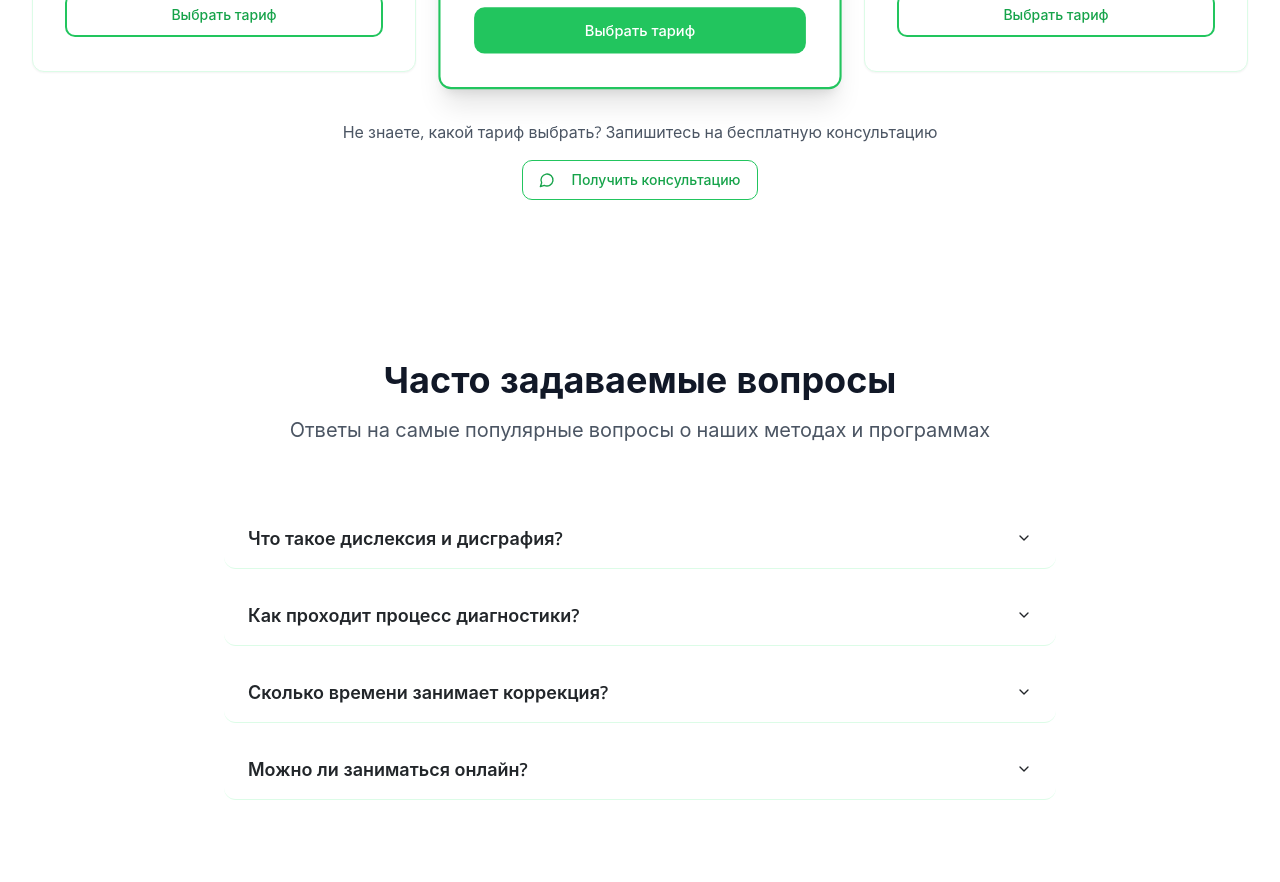
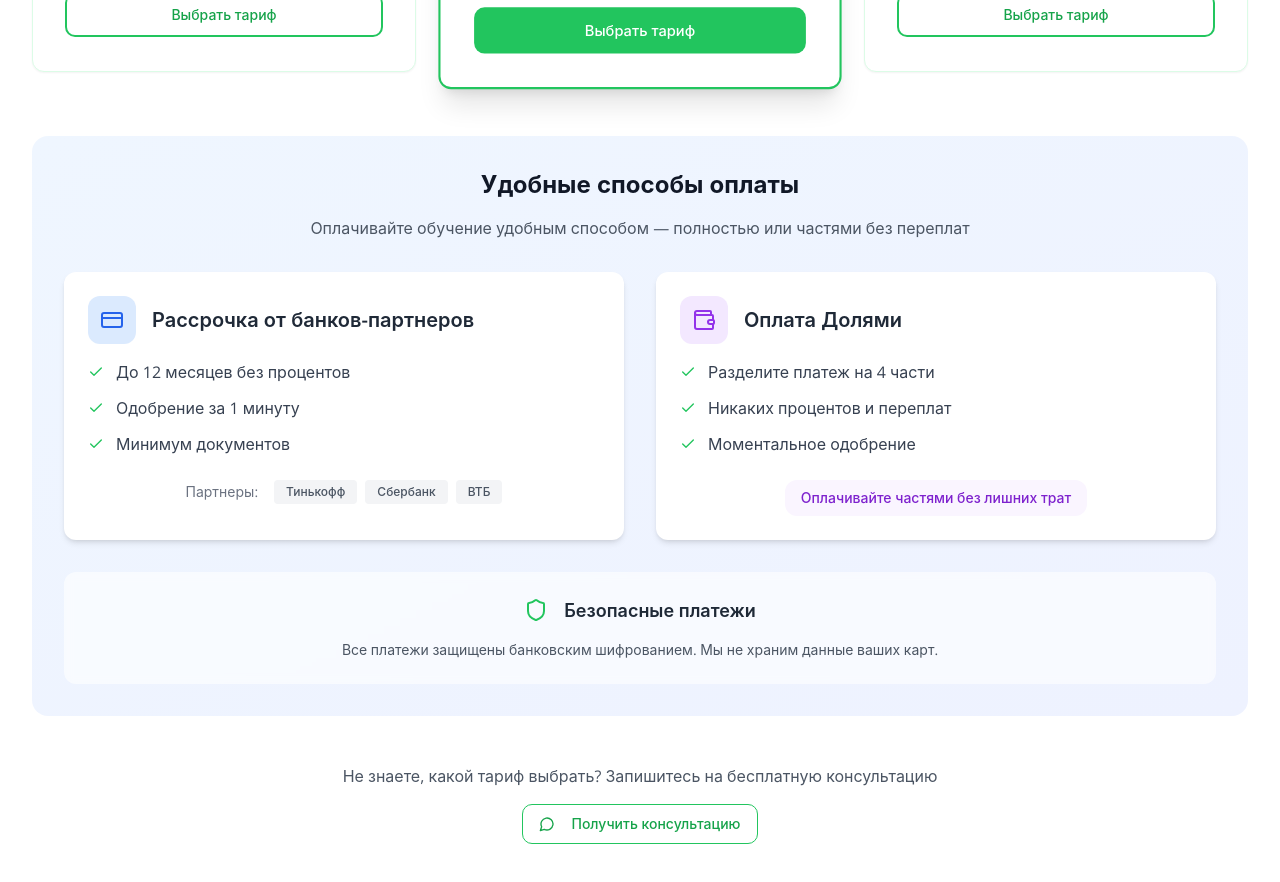
Before and after one commit to logoterria-oss/lineaschool-initiative, a React (Vite) app: page / in a window 1280 px wide. Shown: the part 7300-8182 px from the top of the page. Built offline with nearby package versions, Linux system fonts and the light colour scheme.

Commit message:
feat: добавить варианты оплаты в блок стоимости

```diff
--- a/src/components/PricingSection.tsx
+++ b/src/components/PricingSection.tsx
@@ -140,6 +140,87 @@ export default function PricingSection() {
           ))}
         </div>
 
+        {/* Payment Options */}
+        <div className="mt-16 bg-gradient-to-br from-blue-50 to-indigo-50 rounded-2xl p-8">
+          <div className="text-center mb-8">
+            <h3 className="text-2xl font-bold text-gray-900 mb-4">Удобные способы оплаты</h3>
+            <p className="text-gray-600 max-w-2xl mx-auto">
+              Оплачивайте обучение удобным способом — полностью или частями без переплат
+            </p>
+          </div>
+
+          <div className="grid md:grid-cols-2 gap-8">
+            <div className="bg-white rounded-xl p-6 shadow-md">
+              <div className="flex items-center mb-4">
+                <div className="w-12 h-12 bg-blue-100 rounded-xl flex items-center justify-center mr-4">
+                  <Icon name="CreditCard" size={24} className="text-blue-600" />
+                </div>
+                <h4 className="text-xl font-semibold text-gray-800">Рассрочка от банков-партнеров</h4>
+              </div>
+              <ul className="space-y-3 mb-6">
+                <li className="flex items-center text-gray-700">
+                  <Icon name="Check" size={16} className="text-green-500 mr-3 flex-shrink-0" />
+                  <span>До 12 месяцев без процентов</span>
+                </li>
+                <li className="flex items-center text-gray-700">
+                  <Icon name="Check" size={16} className="text-green-500 mr-3 flex-shrink-0" />
+                  <span>Одобрение за 1 минуту</span>
+                </li>
+                <li className="flex items-center text-gray-700">
+                  <Icon name="Check" size={16} className="text-green-500 mr-3 flex-shrink-0" />
+                  <span>Минимум документов</span>
+                </li>
+              </ul>
+              <div className="flex items-center justify-center space-x-4">
+                <div className="text-sm text-gray-500">Партнеры:</div>
+                <div className="flex space-x-2">
+                  <div className="px-3 py-1 bg-gray-100 rounded text-xs font-medium text-gray-600">Тинькофф</div>
+                  <div className="px-3 py-1 bg-gray-100 rounded text-xs font-medium text-gray-600">Сбербанк</div>
+                  <div className="px-3 py-1 bg-gray-100 rounded text-xs font-medium text-gray-600">ВТБ</div>
+                </div>
+              </div>
+            </div>
+
+            <div className="bg-white rounded-xl p-6 shadow-md">
+              <div className="flex items-center mb-4">
+                <div className="w-12 h-12 bg-purple-100 rounded-xl flex items-center justify-center mr-4">
+                  <Icon name="Wallet" size={24} className="text-purple-600" />
+                </div>
+                <h4 className="text-xl font-semibold text-gray-800">Оплата Долями</h4>
+              </div>
+              <ul className="space-y-3 mb-6">
+                <li className="flex items-center text-gray-700">
+                  <Icon name="Check" size={16} className="text-green-500 mr-3 flex-shrink-0" />
+                  <span>Разделите платеж на 4 части</span>
+                </li>
+                <li className="flex items-center text-gray-700">
+                  <Icon name="Check" size={16} className="text-green-500 mr-3 flex-shrink-0" />
+                  <span>Никаких процентов и переплат</span>
+                </li>
+                <li className="flex items-center text-gray-700">
+                  <Icon name="Check" size={16} className="text-green-500 mr-3 flex-shrink-0" />
+                  <span>Моментальное одобрение</span>
+                </li>
+              </ul>
+              <div className="text-center">
+                <div className="inline-flex items-center bg-purple-50 px-4 py-2 rounded-lg">
+                  <span className="text-sm font-medium text-purple-700">Оплачивайте частями без лишних трат</span>
+                </div>
+              </div>
+            </div>
+          </div>
+
+          <div className="mt-8 bg-white/60 backdrop-blur-sm rounded-xl p-6 text-center">
+            <div className="flex items-center justify-center space-x-4 mb-4">
+              <Icon name="Shield" size={24} className="text-green-500" />
+              <span className="text-lg font-semibold text-gray-800">Безопасные платежи</span>
+            </div>
+            <p className="text-gray-600 text-sm">
+              Все платежи защищены банковским шифрованием. Мы не храним данные ваших карт.
+            </p>
+          </div>
+        </div>
+
         <div className="text-center mt-12">
           <p className="text-gray-600 mb-4">
             Не знаете, какой тариф выбрать? Запишитесь на бесплатную консультацию
```
